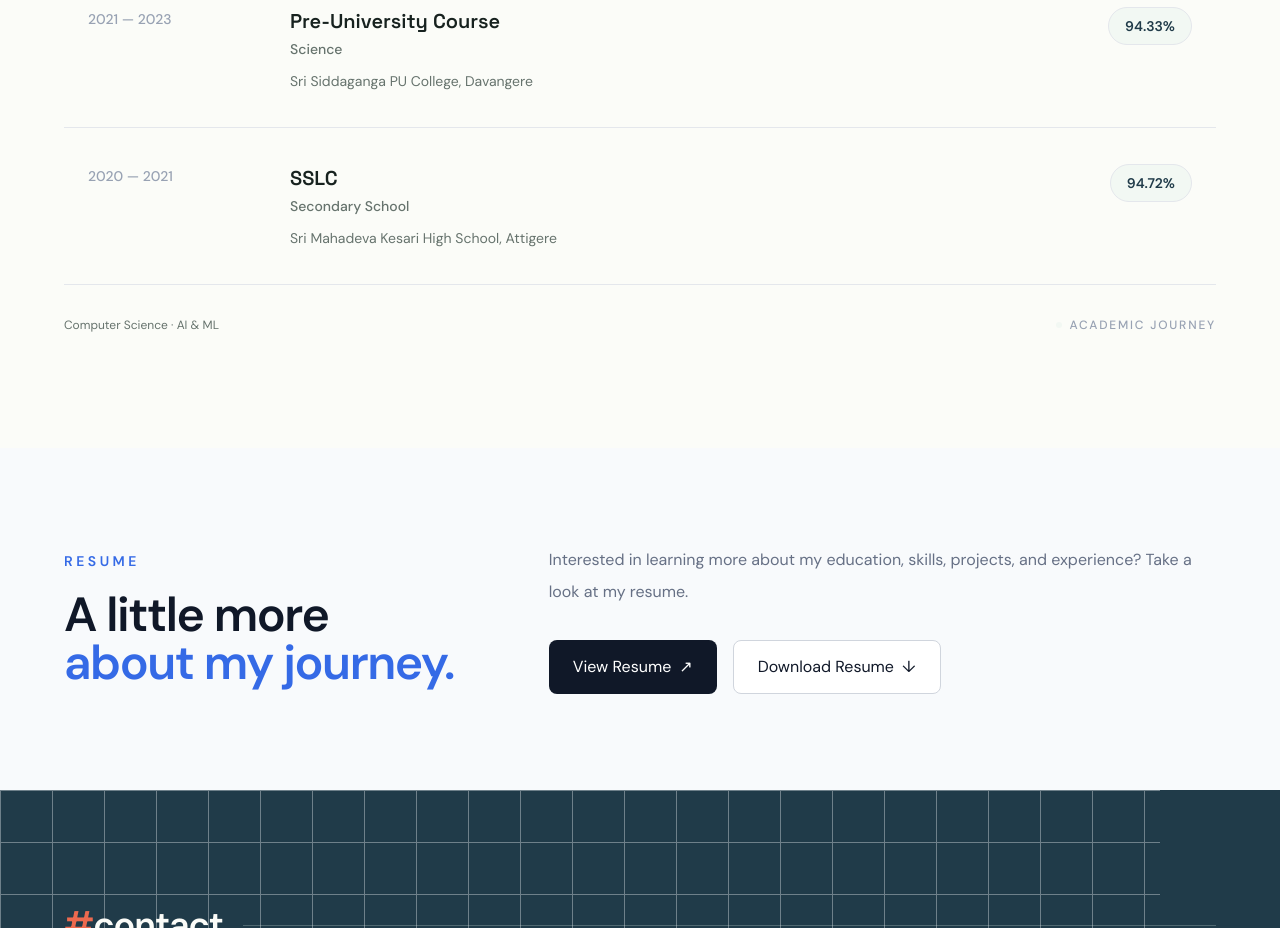
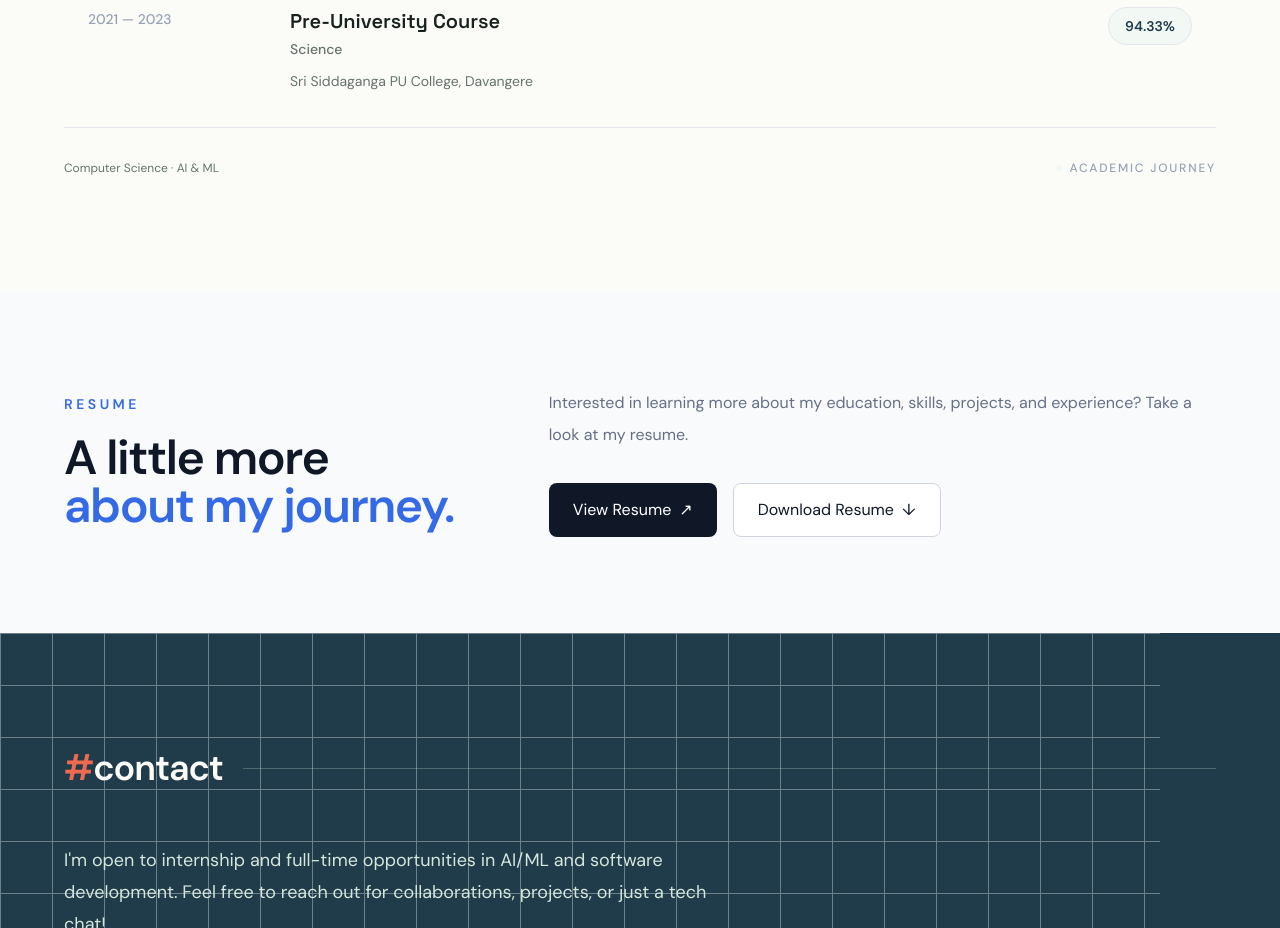
Before and after one commit to PAVAN-M1005/Pavan_Portfolio, a React (Vite) app: page / in a window 1280 px wide. Shown: the part 4320-5248 px from the top of the page. Built offline with nearby package versions, Linux system fonts and the light colour scheme.

Commit message:
Remove secondary school education

```diff
--- a/src/components/Education.jsx
+++ b/src/components/Education.jsx
@@ -12,13 +12,6 @@ const education = [
     field: 'Science',
     institution: 'Sri Siddaganga PU College, Davangere',
     score: '94.33%',
-  },
-  {
-    year: '2020 — 2021',
-    degree: 'SSLC',
-    field: 'Secondary School',
-    institution: 'Sri Mahadeva Kesari High School, Attigere',
-    score: '94.72%',
   },
 ]
 
```
